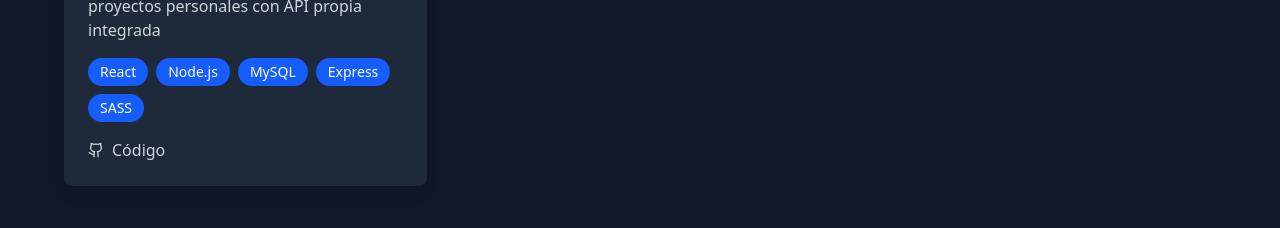
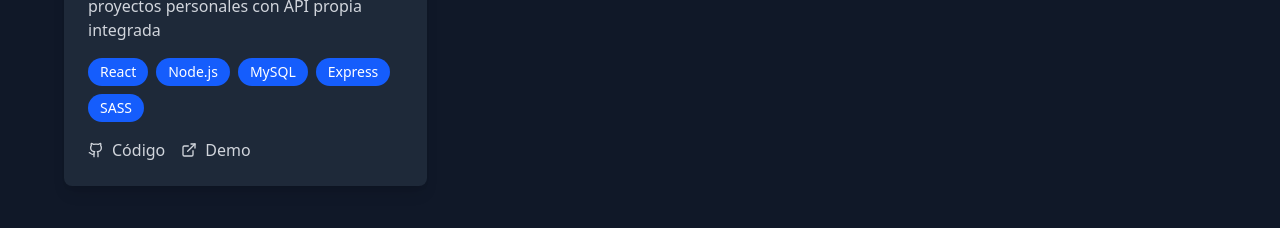
Before and after one commit to Nelicah/mi-portafolio, a React (Vite) app: page / in a window 1280 px wide. Shown: the part 3640-3868 px from the top of the page. Built offline with nearby package versions, Linux system fonts and the light colour scheme.

Commit message:
adding demo to one project

```diff
--- a/src/components/App.jsx
+++ b/src/components/App.jsx
@@ -93,6 +93,7 @@ function App() {
       image: project7,
       tech: ["React", "Node.js", "MySQL", "Express", "SASS"],
       github: "https://github.com/Nelicah/Proyecto-molon-2.0.git",
+      demo: "https://proyecto-molon-2-0-sgwe.onrender.com/",
     },
   ];
 
```
